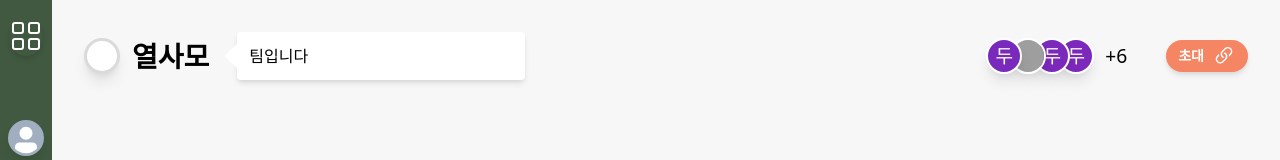
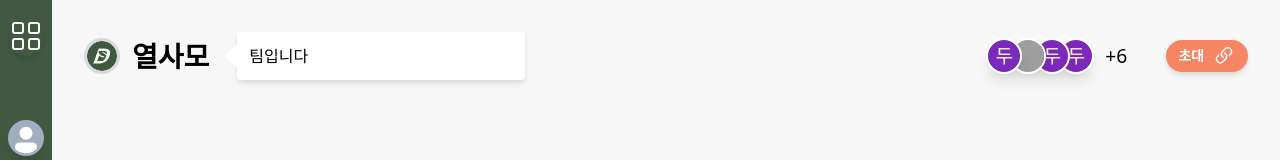
Before and after one commit to BDD-CLUB/01-doo-re-front, a Next.js app: page /team/1 in a window 1280 px wide. Shown: the top 160 px of the page. Built offline with nearby package versions, Linux system fonts and the light colour scheme; grey boxes are pictures that could not be loaded.

Commit message:
refactoring: 팀 프로필 2개 코드 합치기
#168

```diff
--- a/src/components/Title/index.tsx
+++ b/src/components/Title/index.tsx
@@ -5,8 +5,15 @@ import { TitleProps } from './types';
 const Title = ({ isTeam = false, teamImg, name, description }: TitleProps) => {
   return (
     <Flex pos="relative" align="center" gap="3">
-      {isTeam && teamImg && <Avatar borderWidth="3px" borderColor="gray.100" size="md" src={teamImg} />}
-      {isTeam && !teamImg && <Avatar bg="white" borderWidth="3px" borderColor="gray.100" size="md" />}
+      {isTeam && (
+        <Avatar
+          borderWidth="3px"
+          borderColor="gray.100"
+          shadow="none"
+          size="md"
+          src={teamImg || '/images/doore_log.png'}
+        />
+      )}
       <Text textStyle="bold_3xl">{name}</Text>
       <Box pos="relative" display={{ base: 'none', lg: 'block' }} w="10" h="12" px="2">
         <Box pos="absolute" zIndex="1" top="50%" w="5" h="5" bg="white" transform="translate(0%, -50%) rotate(45deg)" />
```
